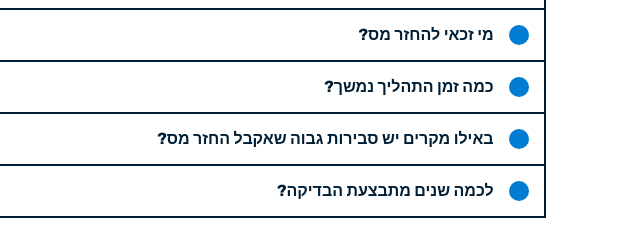
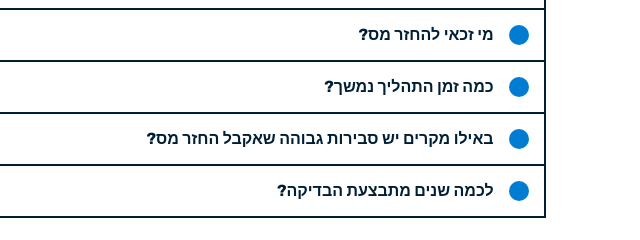
Before and after one commit to dvir-biton/natiH, a website: page web/index.html in a window 1280 px wide. Shown: the part 1400-1640 px from the top of the page, 632-1272 px from the left. Drawn offline with nearby package versions, Linux system fonts and the light colour scheme; a web font is replaced by a local one.

Commit message:
Update index.html

```diff
--- a/web/index.html
+++ b/web/index.html
@@ -339,7 +339,7 @@
             <details>
                 <summary>
                     <div class="blue-circle"></div>
-                    <h4>באילו מקרים יש סבירות גבוה שאקבל החזר מס?</h4>
+                    <h4>באילו מקרים יש סבירות גבוהה שאקבל החזר מס?</h4>
                 </summary>
                 <div class="answer">
                     <p>
```
